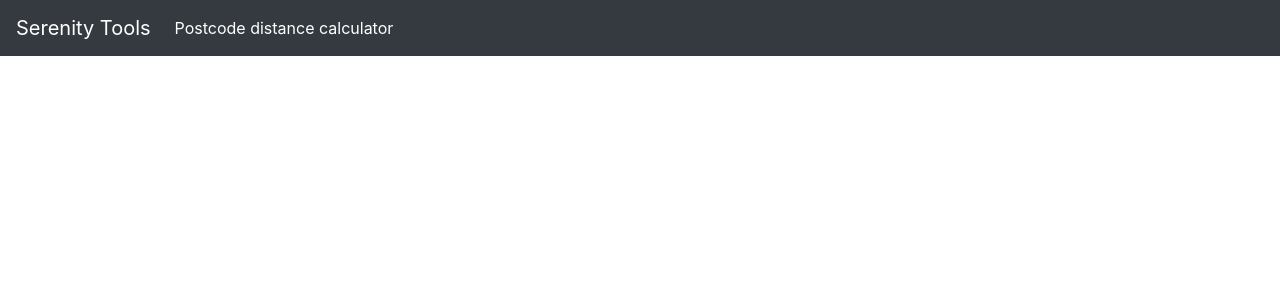
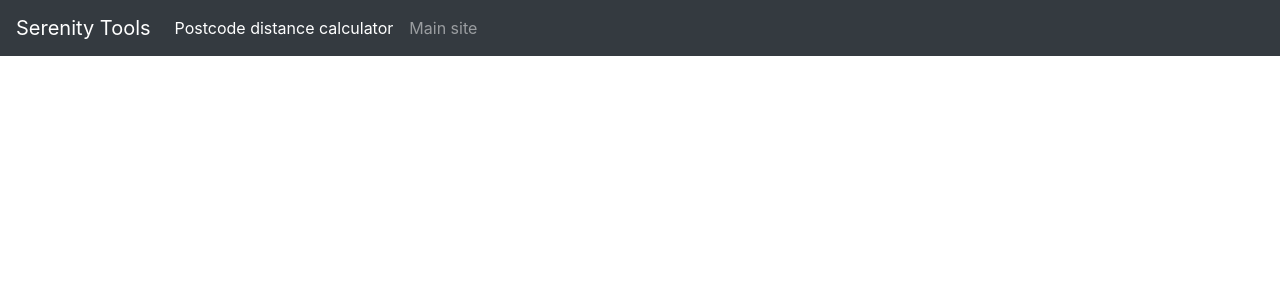
Before and after one commit to rwjuk/serenity-tools, a Flask app: page /postcodes in a window 1280 px wide. Shown: the top 300 px of the page. Run offline with Flask 2, Linux system fonts and the light colour scheme; some libraries are stand-ins or nearby versions.

Commit message:
add site link to serenity.uk.net

```diff
--- a/templates/serenity_tools_base.html
+++ b/templates/serenity_tools_base.html
@@ -45,9 +45,9 @@
       <li class="nav-item active">
         <a class="nav-link" href="#">Postcode distance calculator</a>
       </li>
-      <!--<li class="nav-item">
-        <a class="nav-link" href="#">Link</a>
-      </li>
+      <li class="nav-item">
+        <a class="nav-link" href="://www.serenity.uk.net">Main site</a>
+      </li><!--
       <li class="nav-item">
         <a class="nav-link disabled" href="#" tabindex="-1" aria-disabled="true">Disabled</a>
       </li>
```
